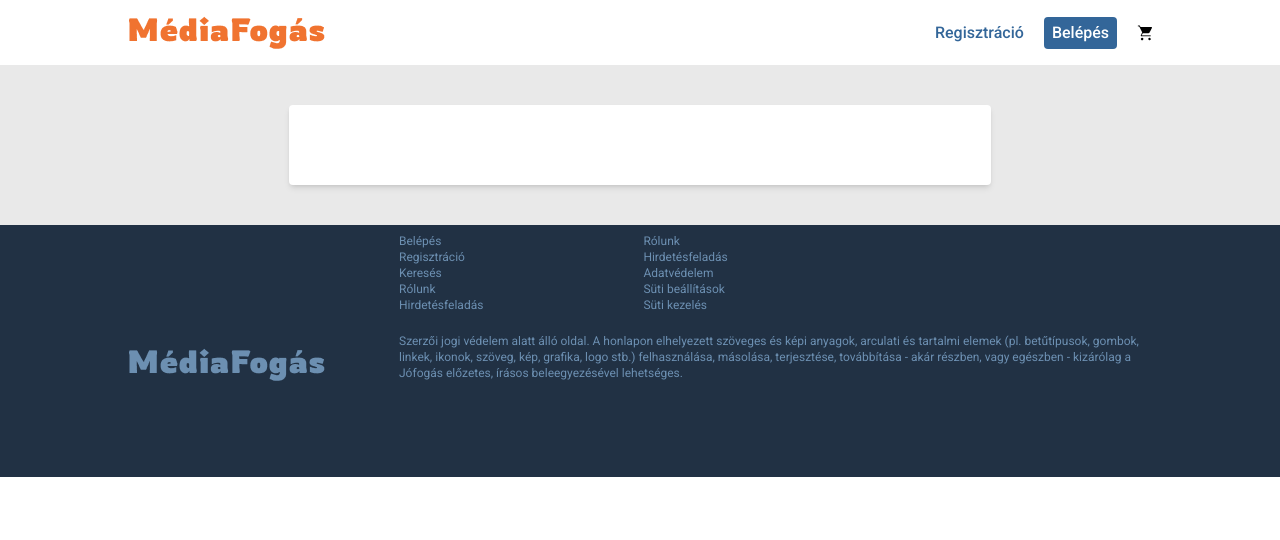
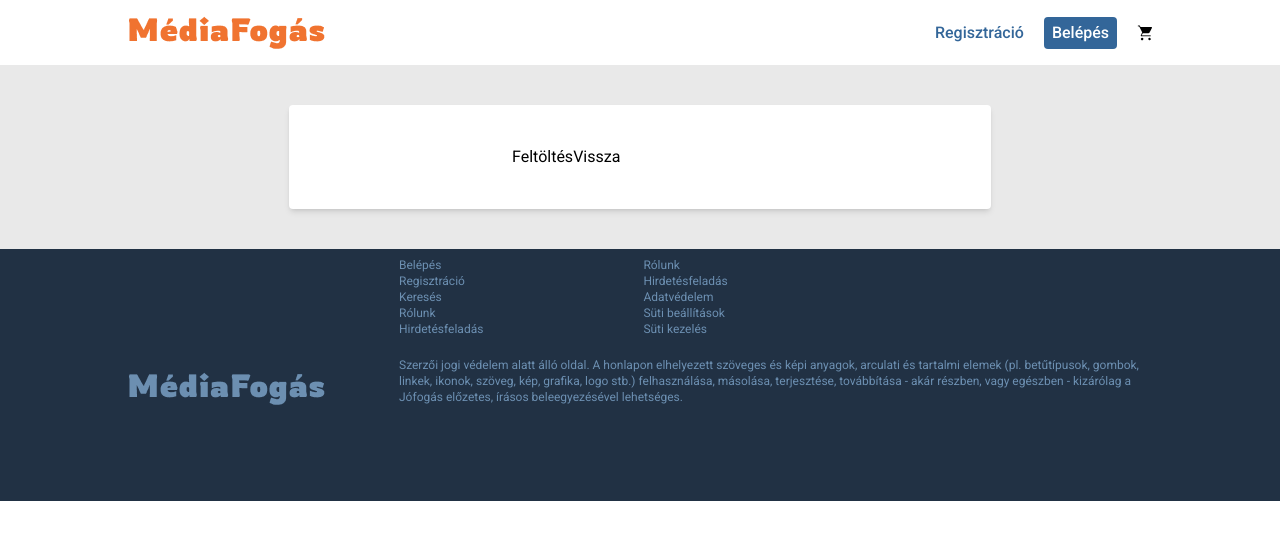
Before and after one commit to udvardiendre/media-catch, a Next.js app: page /upload-product in a window 1280 px wide. Shown: the top 540 px of the page. Built offline with nearby package versions, Linux system fonts and the light colour scheme; no server answers.

Commit message:
Login, Sign-UP, Profile

```diff
--- a/components/Form.tsx
+++ b/components/Form.tsx
@@ -1,5 +1,7 @@
 "use client"
+import Link from 'next/link'
 import React from 'react'
+
 
 type Props = {}
 
@@ -7,8 +9,11 @@ const Form = (props: Props) => {
   return (
     <div className='bg-secondary-bg max-w-[702px] min-[702px]:w-[702px] flex my-10 p-10 rounded shadow-md  w-full'>
         <form >
+            <input type="text" />
+        </form>
 
-        </form>
+        <button>Feltöltés</button>
+        <Link href="/profile">Vissza</Link>
     </div>
   )
 }
```
